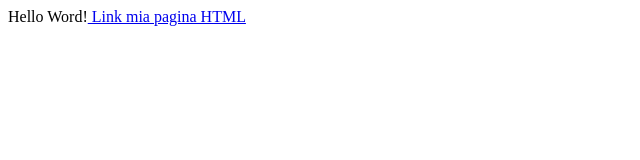
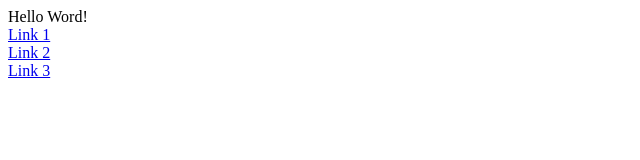
Before and after one commit to Katia1975-27/katia1975-27.github.io, a plain HTML site: page index.html in a window 1280 px wide. Shown: the whole page, without its empty margins (0-640 px from the left). Drawn offline with Linux system fonts and the light colour scheme.

Commit message:
Formattazione con Percorsi

```diff
--- a/index.html
+++ b/index.html
@@ -5,6 +5,9 @@
     <title>My fisrt page</title>
 </head>
 <body>
-Hello Word!<a href="/example/recipe.html">  Link mia pagina HTML</a>
+Hello Word!<br>
+<a href="/example/recipe.html">  Link 1</a> <br><!-- percoso relativo index -->
+<a href="https://robertobertani.gitub.io/example/recipe.html" target="_blank">  Link 2</a> <br><!-- percoso assoluto index -->
+<a href="https://www.libero.it" target="_blank">  Link 3</a> <br><!-- percoso assoluto index -->
 </body>
 </html>
```
